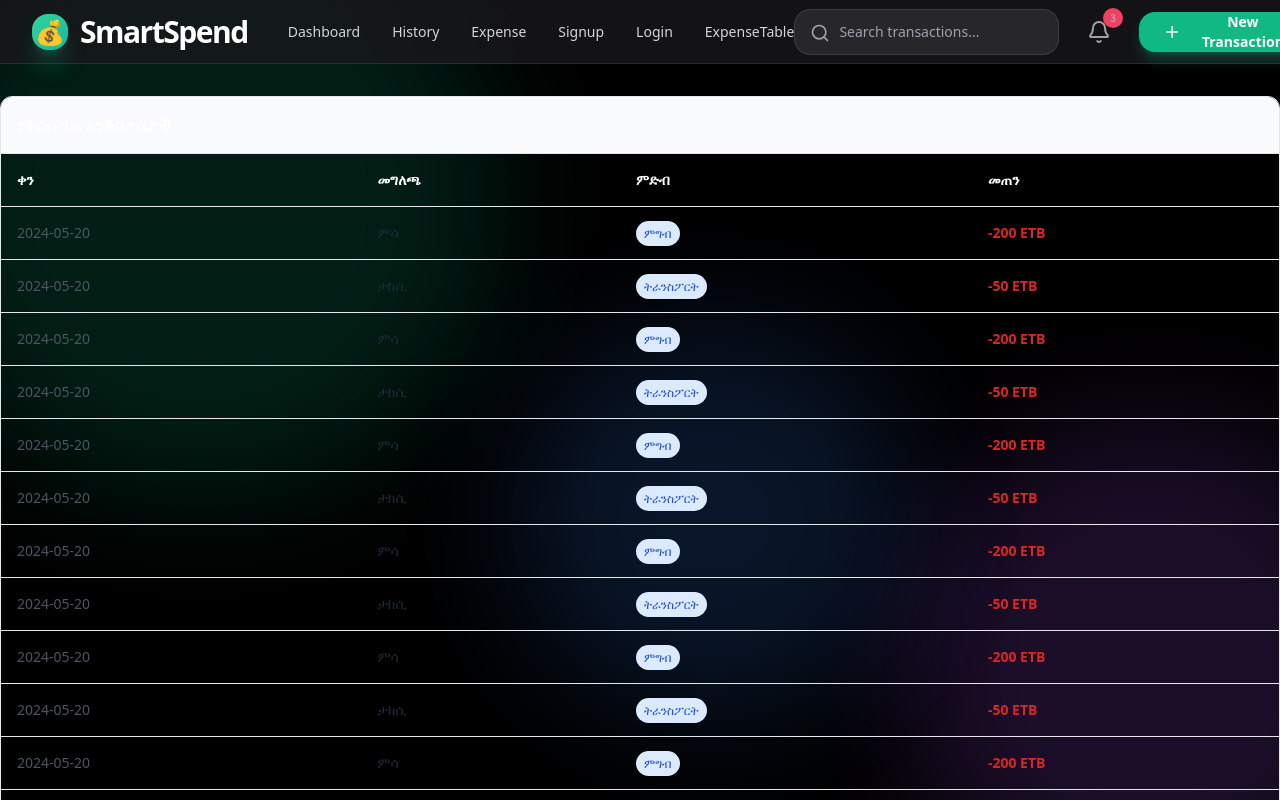
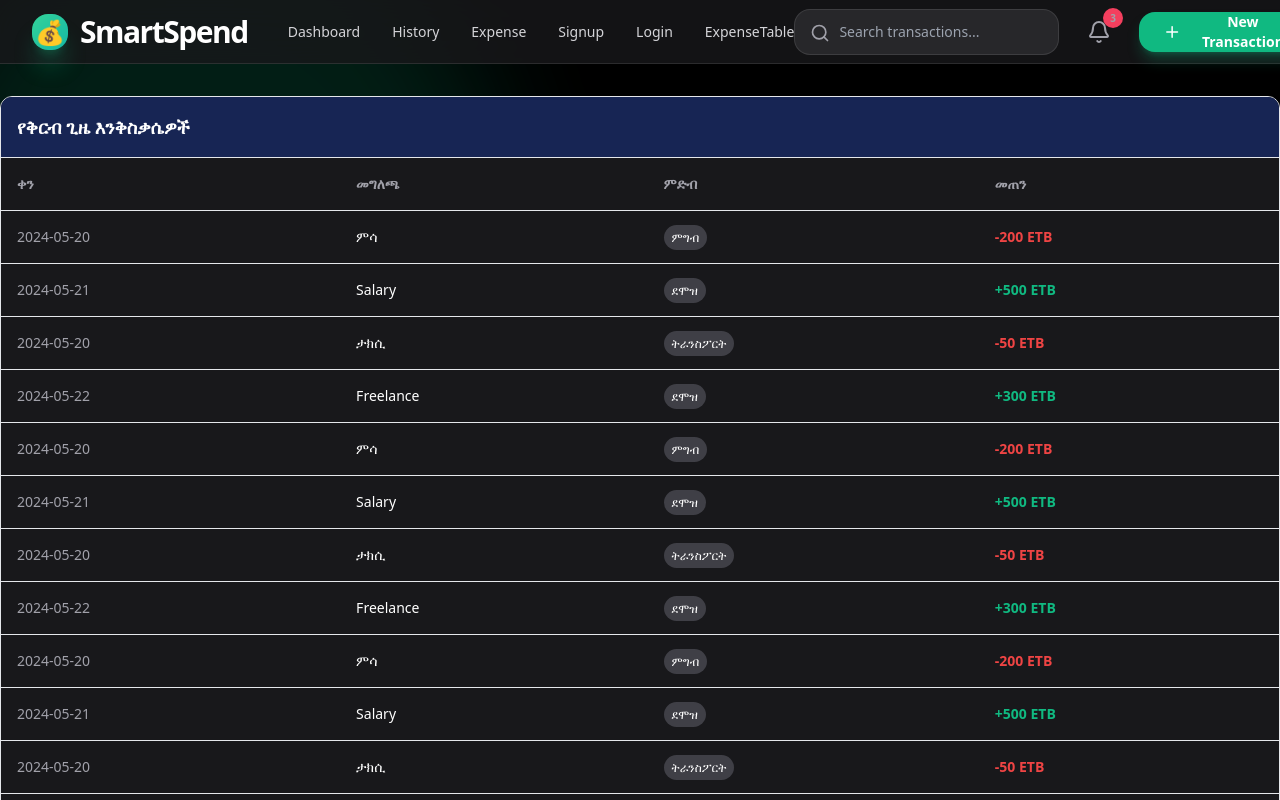
Before and after one commit to demisewt21/expense-tracker, a React (Create React App) app: page /expense-table in a window 1280 px wide. Shown: the top 800 px of the page. Built offline with nearby package versions, Linux system fonts and the light colour scheme.

Commit message:
feat(ui): add animated background, sticky footer, and update expense table to show income/expense colors

```diff
--- a/src/components/expenses/ExpenseTable.jsx
+++ b/src/components/expenses/ExpenseTable.jsx
@@ -1,36 +1,35 @@
 import React from 'react';
 
 const ExpenseTable = () => {
-  // ለጊዜው በሙከራ ዳታ (Dummy Data) እንሙላው
+  // Sample data
   const transactions = [
-    { id: 1, amount: 200, category: 'ምግብ', description: 'ምሳ', date: '2024-05-20' },
-    { id: 2, amount: 50, category: 'ትራንስፖርት', description: 'ታክሲ', date: '2024-05-20' },
-     { id: 1, amount: 200, category: 'ምግብ', description: 'ምሳ', date: '2024-05-20' },
-    { id: 2, amount: 50, category: 'ትራንስፖርት', description: 'ታክሲ', date: '2024-05-20' },
-     { id: 1, amount: 200, category: 'ምግብ', description: 'ምሳ', date: '2024-05-20' },
-    { id: 2, amount: 50, category: 'ትራንስፖርት', description: 'ታክሲ', date: '2024-05-20' },
-     { id: 1, amount: 200, category: 'ምግብ', description: 'ምሳ', date: '2024-05-20' },
-    { id: 2, amount: 50, category: 'ትራንስፖርት', description: 'ታክሲ', date: '2024-05-20' },
-     { id: 1, amount: 200, category: 'ምግብ', description: 'ምሳ', date: '2024-05-20' },
-    { id: 2, amount: 50, category: 'ትራንስፖርት', description: 'ታክሲ', date: '2024-05-20' },
-     { id: 1, amount: 200, category: 'ምግብ', description: 'ምሳ', date: '2024-05-20' },
-    { id: 2, amount: 50, category: 'ትራንስፖርት', description: 'ታክሲ', date: '2024-05-20' },
-     { id: 1, amount: 200, category: 'ምግብ', description: 'ምሳ', date: '2024-05-20' },
-    { id: 2, amount: 50, category: 'ትራንስፖርት', description: 'ታክሲ', date: '2024-05-20' },
-     { id: 1, amount: 200, category: 'ምግብ', description: 'ምሳ', date: '2024-05-20' },
-    { id: 2, amount: 50, category: 'ትራንስፖርት', description: 'ታክሲ', date: '2024-05-20' },
-
+    { id: 1, amount: 200, category: 'ምግብ', description: 'ምሳ', date: '2024-05-20', type: 'expense' },
+    { id: 2, amount: 500, category: 'ደሞዝ', description: 'Salary', date: '2024-05-21', type: 'income' },
+    { id: 3, amount: 50, category: 'ትራንስፖርት', description: 'ታክሲ', date: '2024-05-20', type: 'expense' },
+    { id: 4, amount: 300, category: 'ደሞዝ', description: 'Freelance', date: '2024-05-22', type: 'income' },
+        { id: 1, amount: 200, category: 'ምግብ', description: 'ምሳ', date: '2024-05-20', type: 'expense' },
+    { id: 2, amount: 500, category: 'ደሞዝ', description: 'Salary', date: '2024-05-21', type: 'income' },
+    { id: 3, amount: 50, category: 'ትራንስፖርት', description: 'ታክሲ', date: '2024-05-20', type: 'expense' },
+    { id: 4, amount: 300, category: 'ደሞዝ', description: 'Freelance', date: '2024-05-22', type: 'income' },
+        { id: 1, amount: 200, category: 'ምግብ', description: 'ምሳ', date: '2024-05-20', type: 'expense' },
+    { id: 2, amount: 500, category: 'ደሞዝ', description: 'Salary', date: '2024-05-21', type: 'income' },
+    { id: 3, amount: 50, category: 'ትራንስፖርት', description: 'ታክሲ', date: '2024-05-20', type: 'expense' },
+    { id: 4, amount: 300, category: 'ደሞዝ', description: 'Freelance', date: '2024-05-22', type: 'income' },
+        { id: 1, amount: 200, category: 'ምግብ', description: 'ምሳ', date: '2024-05-20', type: 'expense' },
+    { id: 2, amount: 500, category: 'ደሞዝ', description: 'Salary', date: '2024-05-21', type: 'income' },
+    { id: 3, amount: 50, category: 'ትራንስፖርት', description: 'ታክሲ', date: '2024-05-20', type: 'expense' },
+    { id: 4, amount: 300, category: 'ደሞዝ', description: 'Freelance', date: '2024-05-22', type: 'income' },
   ];
 
   return (
-    <div className="bg-blue-1000 rounded-xl shadow-sm border overflow-hidden mt-8">
-      <div className="bg-blue-950  p-4 border-b bg-gray-50 ">
-        <h3 className="font-semibold text-white-800">የቅርብ ጊዜ እንቅስቃሴዎች</h3>
+    <div className="bg-zinc-900 rounded-xl shadow-sm border overflow-hidden mt-8">
+      <div className="bg-blue-950 p-4 border-b">
+        <h3 className="font-semibold text-white text-lg">የቅርብ ጊዜ እንቅስቃሴዎች</h3>
       </div>
       <div className="overflow-x-auto">
         <table className="w-full text-left border-collapse">
           <thead>
-            <tr className="text-sm font-medium text-white-500 border-b">
+            <tr className="text-sm font-medium text-zinc-400 border-b">
               <th className="p-4">ቀን</th>
               <th className="p-4">መግለጫ</th>
               <th className="p-4">ምድብ</th>
@@ -39,15 +38,21 @@ const ExpenseTable = () => {
           </thead>
           <tbody>
             {transactions.map((t) => (
-              <tr key={t.id} className="border-b hover:bg-gray-50 transition">
-                <td className="p-4 text-sm text-gray-600">{t.date}</td>
-                <td className="p-4 text-sm font-medium text-gray-800">{t.description}</td>
+              <tr key={t.id} className="border-b hover:bg-zinc-800 transition">
+                <td className="p-4 text-sm text-zinc-400">{t.date}</td>
+                <td className="p-4 text-sm font-medium text-white">{t.description}</td>
                 <td className="p-4 text-sm">
-                  <span className="bg-blue-100 text-blue-700 px-2 py-1 rounded-full text-xs">
+                  <span className="bg-zinc-700 text-white px-2 py-1 rounded-full text-xs">
                     {t.category}
                   </span>
                 </td>
-                <td className="p-4 text-sm font-bold text-red-600">-{t.amount} ETB</td>
+                <td
+                  className={`p-4 text-sm font-bold ${
+                    t.type === 'income' ? 'text-emerald-500' : 'text-red-500'
+                  }`}
+                >
+                  {t.type === 'income' ? `+${t.amount} ETB` : `-${t.amount} ETB`}
+                </td>
               </tr>
             ))}
           </tbody>
--- a/src/components/ui/Input.jsx
+++ b/src/components/ui/Input.jsx
@@ -1,5 +1,3 @@
-import { Wallet, Eye, EyeOff, Icon } from 'lucide-react';
-// import Signup from '../../pages/Signup';
 const FormInput = ({ label, type, value, onChange, placeholder, required, fullWidth, icon }) => {
   return (
     <div className={fullWidth ? "col-span-2" : ""}>
@@ -20,7 +18,7 @@ const FormInput = ({ label, type, value, onChange, placeholder, required, fullWi
 };
 
 const  SummaryCard = ({ title, amount = 0, color }) => {
-  const textColor = color === "white" ? "text-white" : `text-${color}-400`;
+  // const textColor = color === "white" ? "text-white" : `text-${color}-400`;
   return (
     <div className="bg-zinc-900 border border-white/10 rounded-3xl p-7">
 
@@ -43,54 +41,4 @@ const Table = ({label}) => {
 }
 
 
-
-// const StatsCard = ({
-//   title,
-//   amount = 0,
-//   color,
-//   Icon,
-//   trend,
-//   trendText
-// }) => {
-//   // Tailwind color classes
-//   const textColor = color === "white" ? "text-white" : `text-${color}-400`;
-//   const trendColor = trend.startsWith("↑") ? "text-green-400" : "text-rose-400";
-
-//   return (
-//     <div className="bg-zinc-900/70 border border-white/10 rounded-3xl p-8 hover:-translate-y-1 transition-all duration-300">
-//       <div className="flex justify-between items-start">
-//         <div>
-//           <div className={`flex items-center gap-x-3 ${textColor}`}>
-//             {Icon && <Icon className="w-6 h-6" />}
-//             <span className="font-medium tracking-widest text-sm">{title}</span>
-//           </div>
-//           <p className="text-4xl font-semibold mt-4 tabular-nums">${Number(amount).toFixed(2)}</p>
-//         </div>
-//         <div className={`text-7xl opacity-10 ${textColor}`}>
-//           {trend.startsWith("↑") ? "↑" : "↓"}
-//         </div>
-//       </div>
-//       <p className={`text-sm mt-8 flex items-center gap-1 ${textColor}`}>
-//         <span className={trendColor}>{trend}</span> {trendText}
-//       </p>
-//     </div>
-//   );
-// };
-
-
-
-// const Button = ({showPassword, setShowPassword}) => {
-//     return (
-//         <div>
-//             <button
-//                   type="button"
-//                   onClick={() => setShowPassword(!showPassword)}
-//                   className="absolute right-6 top-1/2 -translate-y-1/2 text-zinc-400 hover:text-white"
-//                 >
-//                   {showPassword ? <EyeOff className="w-5 h-5" /> : <Eye className="w-5 h-5" />}
-//                 </button>
-//         </div>
-//     )
-// }
-
 export {FormInput, SummaryCard, Table} ;
--- a/src/pages/History.jsx
+++ b/src/pages/History.jsx
@@ -1,5 +1,5 @@
 import { useState } from 'react';
-import { Download, Search, Filter } from 'lucide-react';
+import { Download, Search } from 'lucide-react';
 import { SummaryCard, Table} from '../components/ui/Input'
 
 const History = ({ transactions = [] }) => {
```
